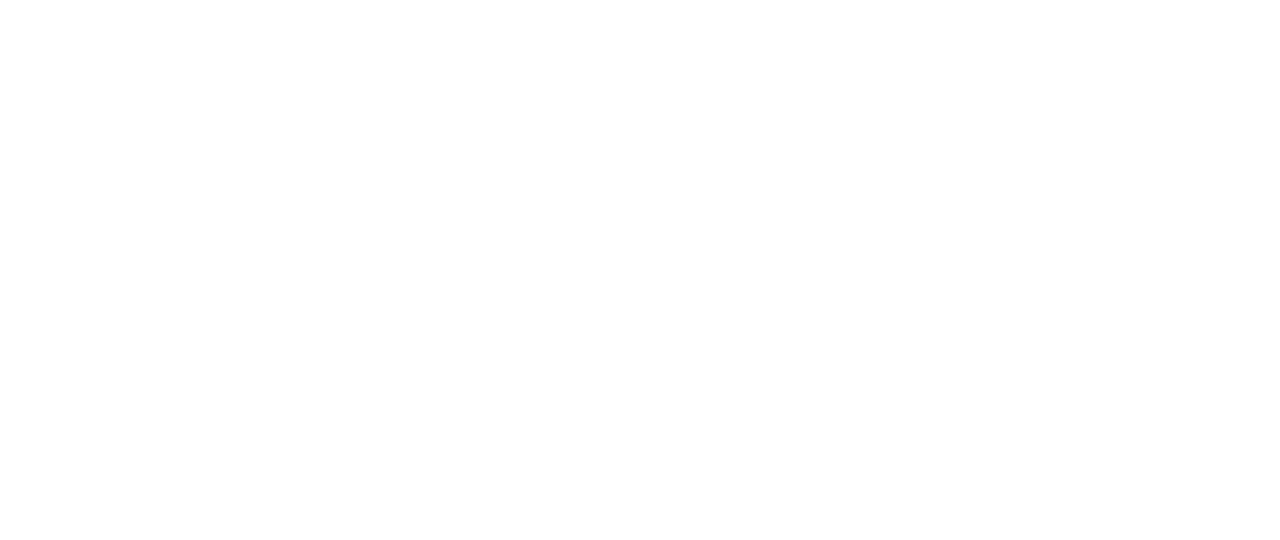
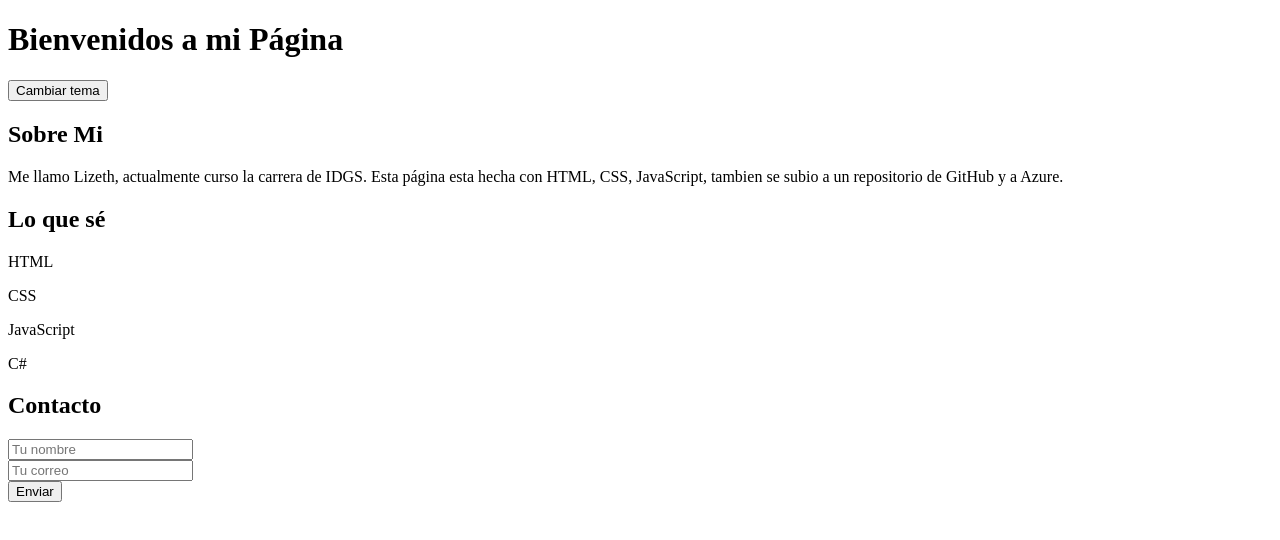
Before and after one commit to LizethEarth/Mi-Pagina-Avanzada, a plain HTML site: page index.html in a window 1280 px wide. Drawn offline with Linux system fonts and the light colour scheme.

Commit message:
agregamos estructura html

```diff
--- a/index.html
+++ b/index.html
@@ -7,6 +7,47 @@
     <title>EarthLz</title>
 </head>
 <body>
+     <header id="banner">
+        <h1>Bienvenidos a mi Página</h1>
+        <button id="tema">Cambiar tema</button>
+    </header>
+    <main>
+        <section id="sobremi">
+            <article>
+                <h2>Sobre Mi</h2>
+                <p>Me llamo Lizeth, actualmente curso la carrera de IDGS.
+                    Esta página esta hecha con HTML, CSS, JavaScript, tambien se subio a un
+                    repositorio de GitHub y a Azure.
+                </p>
+            </article>
+        </section>
+        <section id="lenguajes">
+            <h2>Lo que sé</h2>
+            <div class="contenedor-lenguajes">
+                <div class="lenguaje"><p>HTML</p></div>
+                <div class="lenguaje"><p>CSS</p></div>
+                <div class="lenguaje"><p>JavaScript</p></div>
+                <div class="lenguaje"><p>C#</p></div>
 
+
+            </div>
+        </section>
+        </section>
+        <section id="contacto">
+            <h2>Contacto</h2>
+            <div id="formulario">
+                <form action="">
+                    <input type="text" placeholder="Tu nombre" id="nombre">
+                    <br>
+                    <input type="email" placeholder="Tu correo" id="correo">
+                    <br>
+                    <input type="submit" value="Enviar" class="envio"  onclick="mensaje()">
+                </form>
+            </div>
+
+        </section>
+    </main>
+
+    <script src="script.js"></script>
 </body>
 </html>
```
